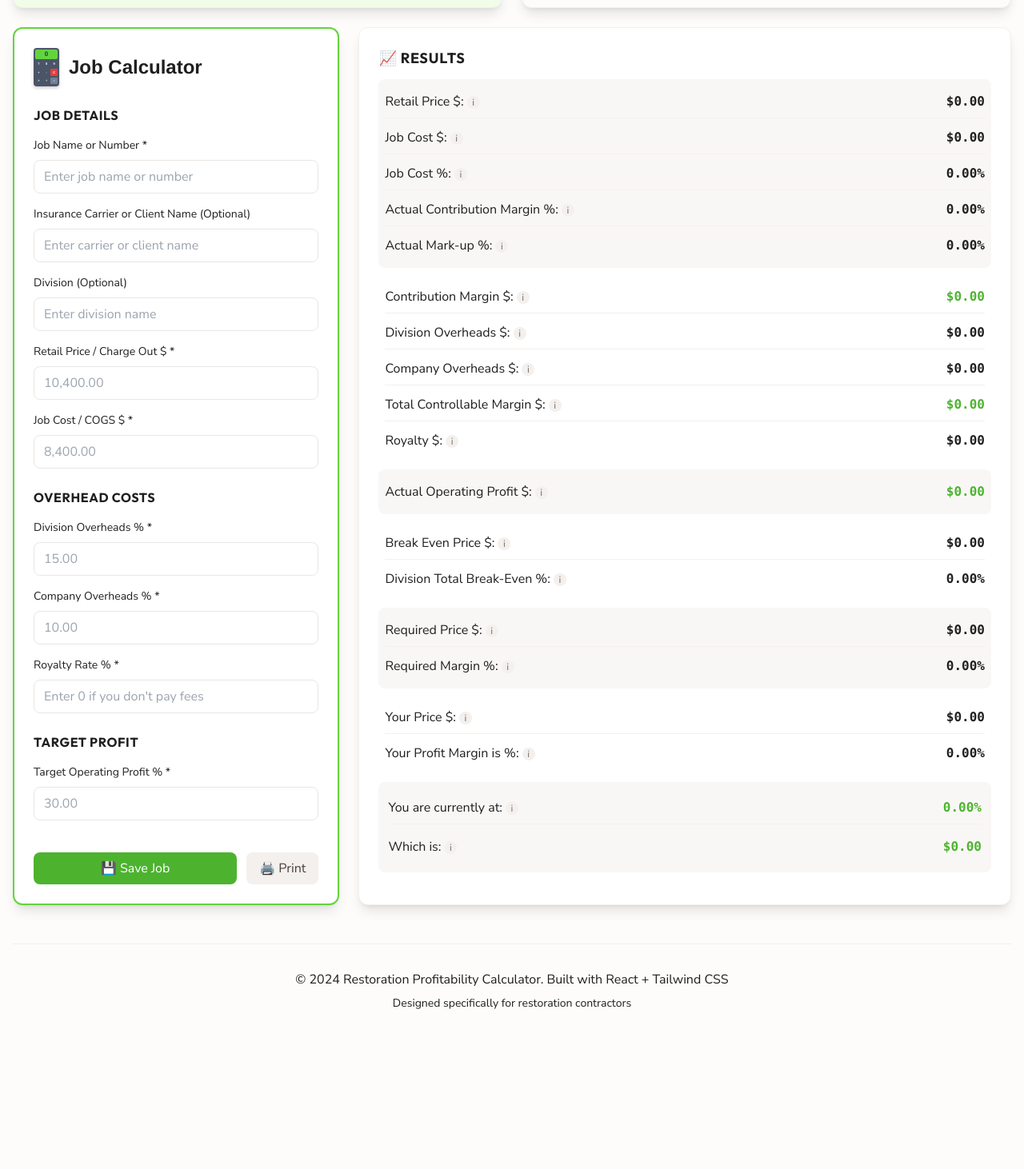
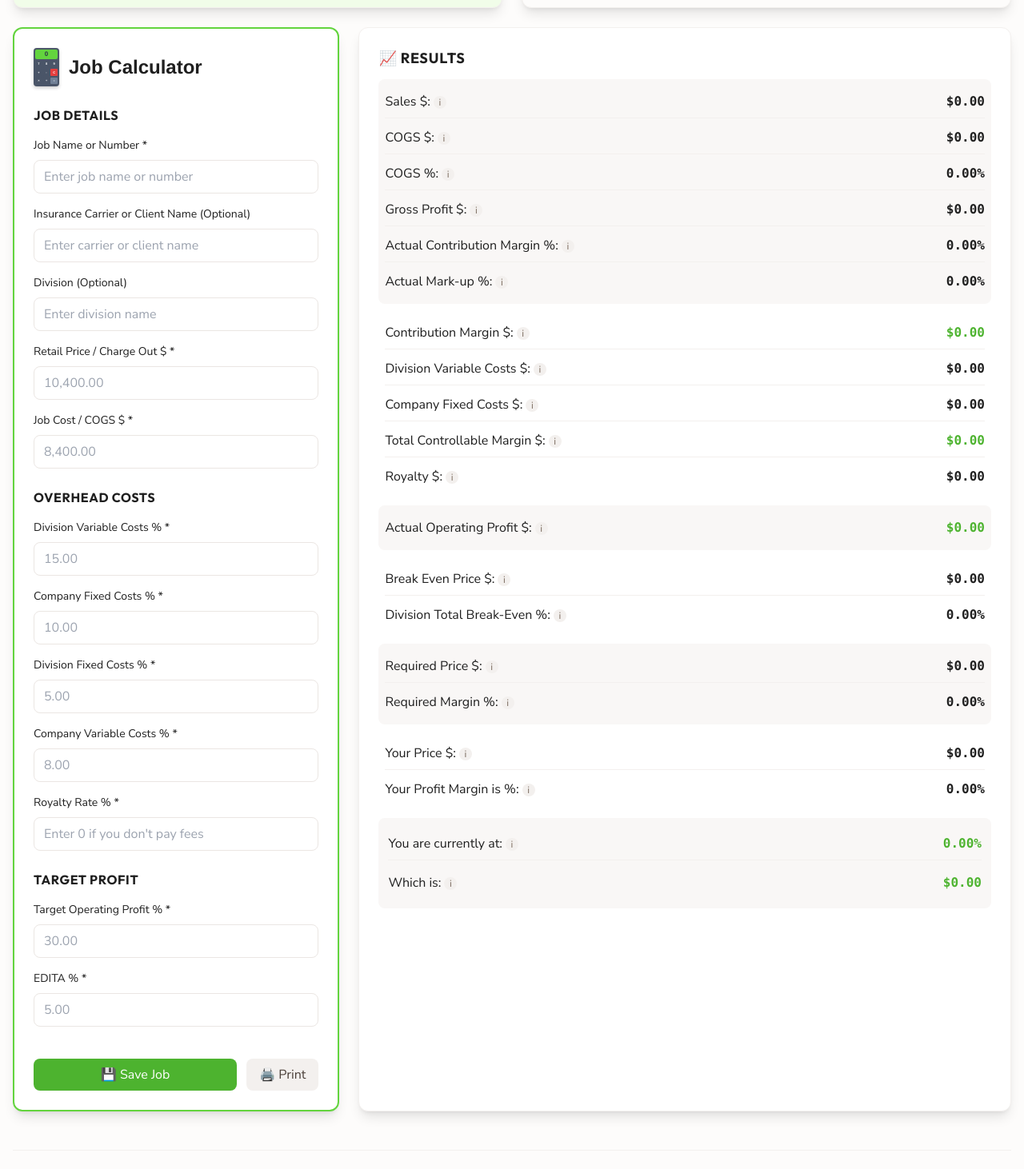
Before and after one commit to KayFernPR/Division-Calculator, a React (Vite) app: page / in a window 1280 px wide. Shown: the part 628-2090 px from the top of the page at 80% size. Before the commit the page ends 1925 px from the top, so only its background shows below. Built offline with nearby package versions, Linux system fonts and the light colour scheme.

Commit message:
Adding the form fields from Rainbow

```diff
--- a/src/components/Calculator.jsx
+++ b/src/components/Calculator.jsx
@@ -10,8 +10,11 @@ const Calculator = ({ onAddJob }) => {
     jobCost: '',
     divisionOverheads: '',
     companyOverheads: '',
+    divisionFixedCosts: '',
+    companyVariableCosts: '',
     royaltyRate: '',
-    targetNetProfit: ''
+    targetNetProfit: '',
+    edita: ''
   })
 
   const [results, setResults] = useState({
@@ -252,8 +255,11 @@ const Calculator = ({ onAddJob }) => {
         jobCost: '',
         divisionOverheads: '',
         companyOverheads: '',
+        divisionFixedCosts: '',
+        companyVariableCosts: '',
         royaltyRate: '',
-        targetNetProfit: ''
+        targetNetProfit: '',
+        edita: ''
       })
     }
   }
@@ -744,7 +750,7 @@ const Calculator = ({ onAddJob }) => {
             {/* Division Overheads */}
             <div>
               <label htmlFor="divisionOverheads" className="block text-sm font-medium mb-2" style={{color: '#1F1F1F'}}>
-                Division Overheads % *
+                Division Variable Costs % *
               </label>
               <input
                 type="number"
@@ -766,7 +772,7 @@ const Calculator = ({ onAddJob }) => {
             {/* Company Overheads */}
             <div>
               <label htmlFor="companyOverheads" className="block text-sm font-medium mb-2" style={{color: '#1F1F1F'}}>
-                Company Overheads % *
+                Company Fixed Costs % *
               </label>
               <input
                 type="number"
@@ -782,6 +788,50 @@ const Calculator = ({ onAddJob }) => {
               />
               {errors.companyOverheads && (
                 <p className="mt-1 text-sm text-danger-600 dark:text-danger-400">{errors.companyOverheads}</p>
+              )}
+            </div>
+
+            {/* Division Fixed Costs */}
+            <div>
+              <label htmlFor="divisionFixedCosts" className="block text-sm font-medium mb-2" style={{color: '#1F1F1F'}}>
+                Division Fixed Costs % *
+              </label>
+              <input
+                type="number"
+                id="divisionFixedCosts"
+                name="divisionFixedCosts"
+                value={formData.divisionFixedCosts}
+                onChange={handleInputChange}
+                step="0.01"
+                min="0"
+                max="100"
+                className={`input-field ${errors.divisionFixedCosts ? 'border-danger-500 focus:ring-danger-500' : ''}`}
+                placeholder="5.00"
+              />
+              {errors.divisionFixedCosts && (
+                <p className="mt-1 text-sm text-danger-600 dark:text-danger-400">{errors.divisionFixedCosts}</p>
+              )}
+            </div>
+
+            {/* Company Variable Costs */}
+            <div>
+              <label htmlFor="companyVariableCosts" className="block text-sm font-medium mb-2" style={{color: '#1F1F1F'}}>
+                Company Variable Costs % *
+              </label>
+              <input
+                type="number"
+                id="companyVariableCosts"
+                name="companyVariableCosts"
+                value={formData.companyVariableCosts}
+                onChange={handleInputChange}
+                step="0.01"
+                min="0"
+                max="100"
+                className={`input-field ${errors.companyVariableCosts ? 'border-danger-500 focus:ring-danger-500' : ''}`}
+                placeholder="8.00"
+              />
+              {errors.companyVariableCosts && (
+                <p className="mt-1 text-sm text-danger-600 dark:text-danger-400">{errors.companyVariableCosts}</p>
               )}
             </div>
 
@@ -833,6 +883,28 @@ const Calculator = ({ onAddJob }) => {
               />
               {errors.targetNetProfit && (
                 <p className="mt-1 text-sm text-danger-600 dark:text-danger-400">{errors.targetNetProfit}</p>
+              )}
+            </div>
+
+            {/* EDITA */}
+            <div>
+              <label htmlFor="edita" className="block text-sm font-medium mb-2" style={{color: '#1F1F1F'}}>
+                EDITA % *
+              </label>
+              <input
+                type="number"
+                id="edita"
+                name="edita"
+                value={formData.edita}
+                onChange={handleInputChange}
+                step="0.01"
+                min="0"
+                max="99.99"
+                className={`input-field ${errors.edita ? 'border-danger-500 focus:ring-danger-500' : ''}`}
+                placeholder="5.00"
+              />
+              {errors.edita && (
+                <p className="mt-1 text-sm text-danger-600 dark:text-danger-400">{errors.edita}</p>
               )}
             </div>
           </div>
@@ -907,13 +979,13 @@ const Calculator = ({ onAddJob }) => {
           <div className="space-y-1 bg-neutral-100 dark:bg-neutral-800 rounded-lg p-2">
             <div className="result-item">
               <div className="flex items-center gap-1">
-                <span style={{color: '#1F1F1F'}}>Retail Price $:</span>
+                <span style={{color: '#1F1F1F'}}>Sales $:</span>
                 <div className="relative group">
                   <span className="inline-flex items-center justify-center w-4 h-4 rounded-full bg-neutral-200 text-neutral-600 dark:bg-neutral-700 dark:text-neutral-300 text-xs cursor-help">
                     i
                   </span>
                   <div className="absolute z-10 invisible group-hover:visible bottom-6 left-0 w-64 p-3 text-xs rounded-md shadow-lg bg-white text-neutral-700 dark:bg-neutral-900 dark:text-neutral-200 border border-neutral-200 dark:border-neutral-700">
-                    <p><strong>Retail Price:</strong> The total amount you charge the customer for the job.</p>
+                    <p><strong>Sales:</strong> The total amount you charge the customer for the job.</p>
                   </div>
                 </div>
               </div>
@@ -924,13 +996,13 @@ const Calculator = ({ onAddJob }) => {
 
             <div className="result-item">
               <div className="flex items-center gap-1">
-                <span style={{color: '#1F1F1F'}}>Job Cost $:</span>
+                <span style={{color: '#1F1F1F'}}>COGS $:</span>
                 <div className="relative group">
                   <span className="inline-flex items-center justify-center w-4 h-4 rounded-full bg-neutral-200 text-neutral-600 dark:bg-neutral-700 dark:text-neutral-300 text-xs cursor-help">
                     i
                   </span>
                   <div className="absolute z-10 invisible group-hover:visible bottom-6 left-0 w-64 p-3 text-xs rounded-md shadow-lg bg-white text-neutral-700 dark:bg-neutral-900 dark:text-neutral-200 border border-neutral-200 dark:border-neutral-700">
-                    <p><strong>Job Cost:</strong> Your direct costs for materials, labor, and subcontractors (COGS).</p>
+                    <p><strong>COGS:</strong> Your direct costs for materials, labor, and subcontractors (Cost of Goods Sold).</p>
                   </div>
                 </div>
               </div>
@@ -941,18 +1013,35 @@ const Calculator = ({ onAddJob }) => {
 
             <div className="result-item">
               <div className="flex items-center gap-1">
-                <span style={{color: '#1F1F1F'}}>Job Cost %:</span>
+                <span style={{color: '#1F1F1F'}}>COGS %:</span>
                 <div className="relative group">
                   <span className="inline-flex items-center justify-center w-4 h-4 rounded-full bg-neutral-200 text-neutral-600 dark:bg-neutral-700 dark:text-neutral-300 text-xs cursor-help">
                     i
                   </span>
                   <div className="absolute z-10 invisible group-hover:visible bottom-6 left-0 w-64 p-3 text-xs rounded-md shadow-lg bg-white text-neutral-700 dark:bg-neutral-900 dark:text-neutral-200 border border-neutral-200 dark:border-neutral-700">
-                    <p><strong>Job Cost %:</strong> Percentage of retail price that goes to direct job costs.</p>
+                    <p><strong>COGS %:</strong> Percentage of sales that goes to direct costs (Cost of Goods Sold).</p>
                   </div>
                 </div>
               </div>
               <span className="result-value">
                 {formatPercentage(results.jobCostPercent)}
+              </span>
+            </div>
+
+            <div className="result-item">
+              <div className="flex items-center gap-1">
+                <span style={{color: '#1F1F1F'}}>Gross Profit $:</span>
+                <div className="relative group">
+                  <span className="inline-flex items-center justify-center w-4 h-4 rounded-full bg-neutral-200 text-neutral-600 dark:bg-neutral-700 dark:text-neutral-300 text-xs cursor-help">
+                    i
+                  </span>
+                  <div className="absolute z-10 invisible group-hover:visible bottom-6 left-0 w-64 p-3 text-xs rounded-md shadow-lg bg-white text-neutral-700 dark:bg-neutral-900 dark:text-neutral-200 border border-neutral-200 dark:border-neutral-700">
+                    <p><strong>Gross Profit $:</strong> Sales minus COGS (Cost of Goods Sold).</p>
+                  </div>
+                </div>
+              </div>
+              <span className="result-value">
+                {formatCurrency((parseFloat(formData.retailPrice) || 0) - (parseFloat(formData.jobCost) || 0))}
               </span>
             </div>
 
@@ -1012,13 +1101,13 @@ const Calculator = ({ onAddJob }) => {
 
             <div className="result-item">
               <div className="flex items-center gap-1">
-                <span style={{color: '#1F1F1F'}}>Division Overheads $:</span>
+                <span style={{color: '#1F1F1F'}}>Division Variable Costs $:</span>
                 <div className="relative group">
                   <span className="inline-flex items-center justify-center w-4 h-4 rounded-full bg-neutral-200 text-neutral-600 dark:bg-neutral-700 dark:text-neutral-300 text-xs cursor-help">
                     i
                   </span>
                   <div className="absolute z-10 invisible group-hover:visible bottom-6 left-0 w-64 p-3 text-xs rounded-md shadow-lg bg-white text-neutral-700 dark:bg-neutral-900 dark:text-neutral-200 border border-neutral-200 dark:border-neutral-700">
-                    <p><strong>Division Overheads $:</strong> Division-specific overhead costs allocated to this job.</p>
+                    <p><strong>Division Variable Costs $:</strong> Division-specific variable costs allocated to this job.</p>
                   </div>
                 </div>
               </div>
@@ -1029,13 +1118,13 @@ const Calculator = ({ onAddJob }) => {
 
             <div className="result-item">
               <div className="flex items-center gap-1">
-                <span style={{color: '#1F1F1F'}}>Company Overheads $:</span>
+                <span style={{color: '#1F1F1F'}}>Company Fixed Costs $:</span>
                 <div className="relative group">
                   <span className="inline-flex items-center justify-center w-4 h-4 rounded-full bg-neutral-200 text-neutral-600 dark:bg-neutral-700 dark:text-neutral-300 text-xs cursor-help">
                     i
                   </span>
                   <div className="absolute z-10 invisible group-hover:visible bottom-6 left-0 w-64 p-3 text-xs rounded-md shadow-lg bg-white text-neutral-700 dark:bg-neutral-900 dark:text-neutral-200 border border-neutral-200 dark:border-neutral-700">
-                    <p><strong>Company Overheads $:</strong> Company-wide overhead costs allocated to this job.</p>
+                    <p><strong>Company Fixed Costs $:</strong> Company-wide fixed costs allocated to this job.</p>
                   </div>
                 </div>
               </div>
```
